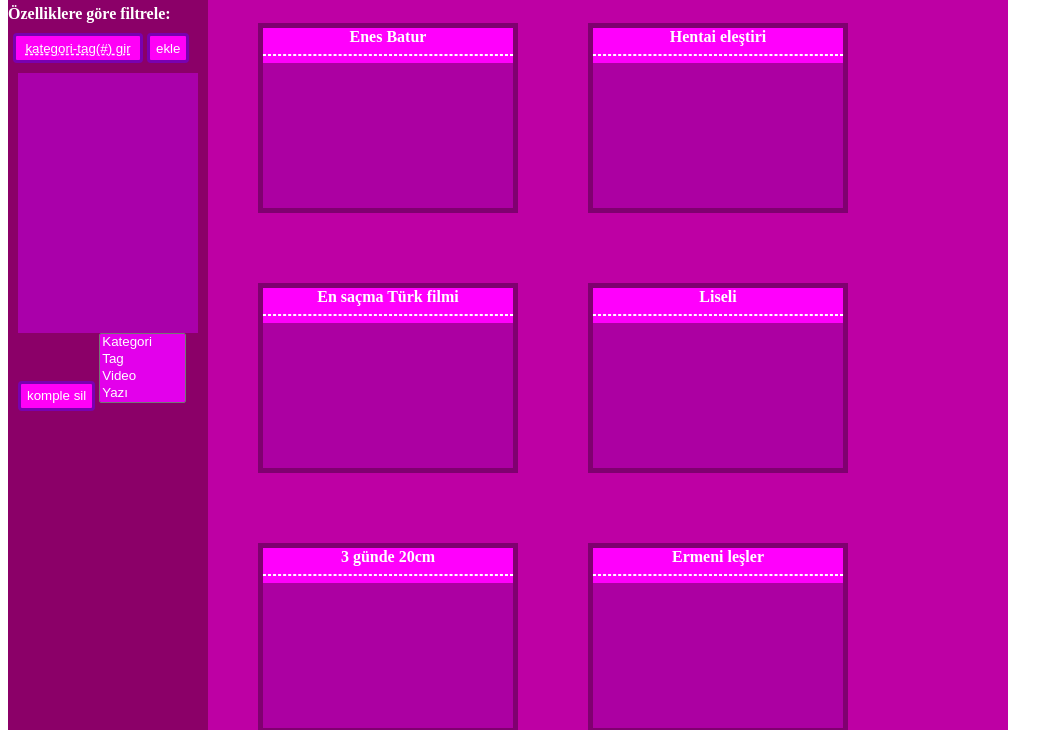
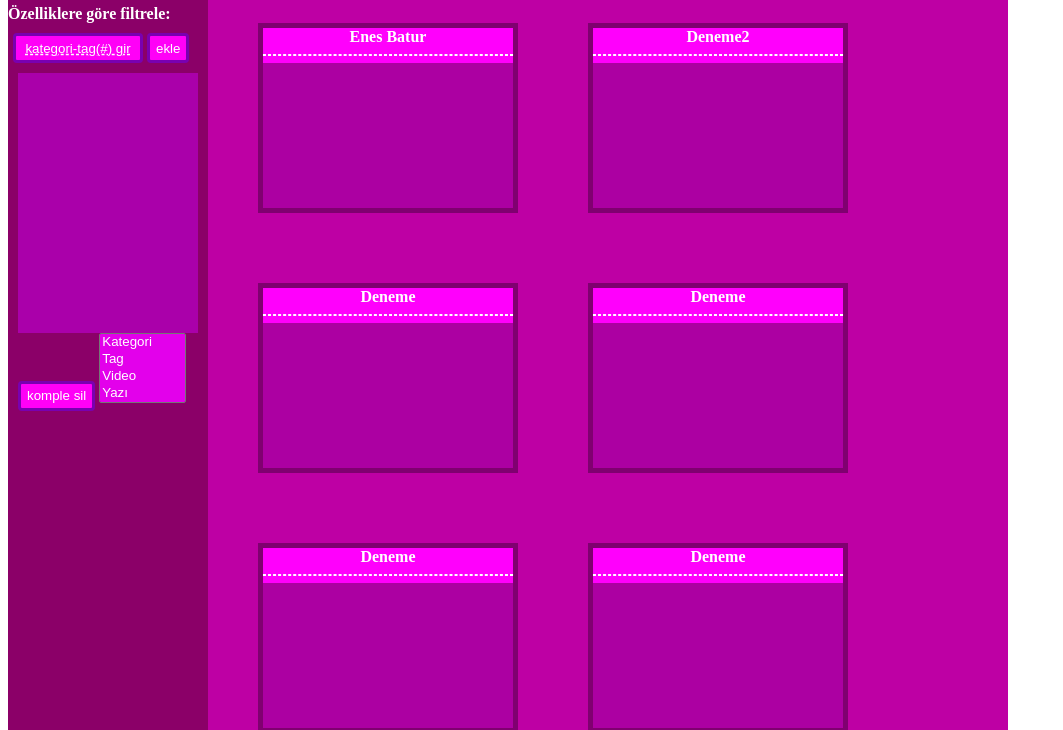
Before and after one commit to hackSk06/deneme, a plain HTML site: page index.html in a window 1280 px wide. Shown: the part 106-836 px from the top of the page, without its empty margins (0-1063 px from the left). Drawn offline with Linux system fonts and the light colour scheme.

Commit message:
Update index.html

```diff
--- a/index.html
+++ b/index.html
@@ -270,7 +270,7 @@
                             </div>
                             <div class="vidyo">
                                     <div class="baslik">
-                                        <h4>Hentai eleştiri</h4><hr>
+                                        <h4>Deneme2</h4><hr>
                                     </div>
                                     <div class="ic">
 
@@ -278,7 +278,7 @@
                             </div>
                             <div class="vidyo">
                                     <div class="baslik">
-                                        <h4>En saçma Türk filmi</h4><hr>
+                                        <h4>Deneme</h4><hr>
                                     </div>
                                     <div class="ic">
 
@@ -286,7 +286,7 @@
                                 </div>
                             <div class="vidyo">
                                     <div class="baslik">
-                                        <h4>Liseli</h4><hr>
+                                        <h4>Deneme</h4><hr>
                                     </div>
                                     <div class="ic">
 
@@ -294,7 +294,7 @@
                                 </div>
                             <div class="vidyo">
                                     <div class="baslik">
-                                        <h4>3 günde 20cm</h4><hr>
+                                        <h4>Deneme</h4><hr>
                                     </div>
                                     <div class="ic">
 
@@ -302,7 +302,7 @@
                             </div>
                             <div class="vidyo">
                                     <div class="baslik">
-                                        <h4>Ermeni leşler</h4><hr>
+                                        <h4>Deneme</h4><hr>
                                     </div>
                                     <div class="ic">
 
```
